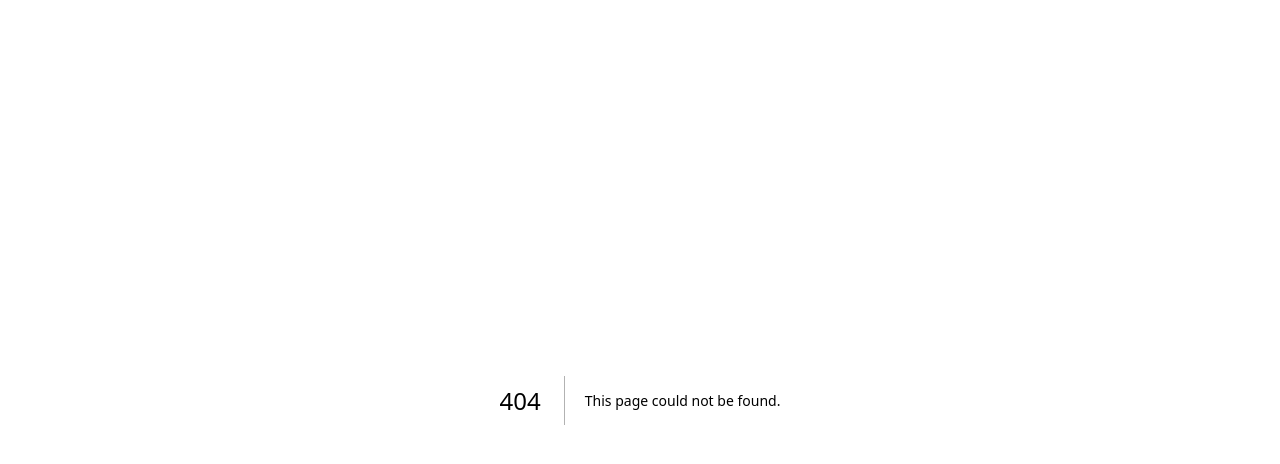
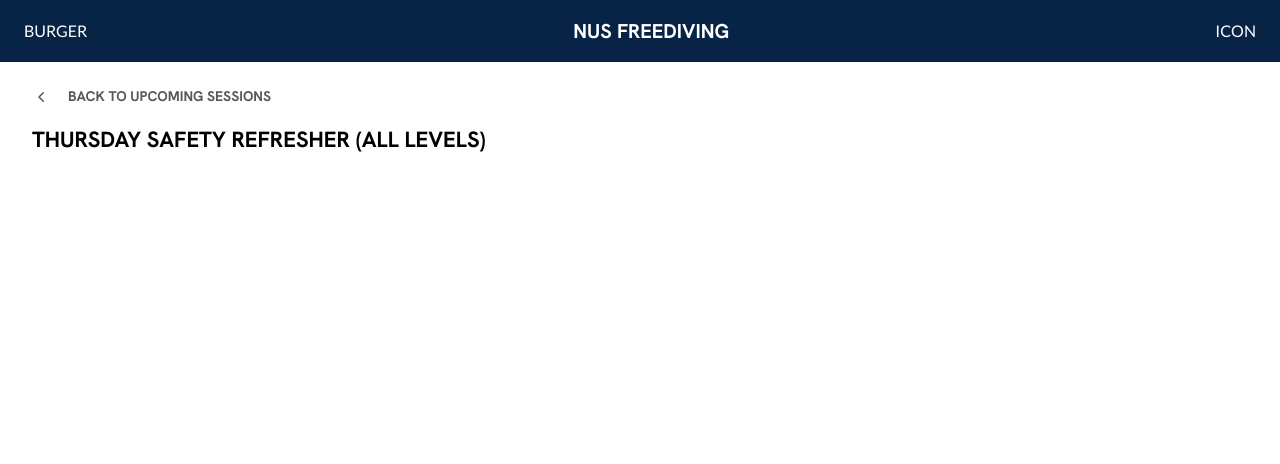
Before and after one commit to jasonchristopher21/nus-freedive-website, a Next.js app: page /sessions/1 in a window 1280 px wide. Before the commit this address had no page. Shown: the top 464 px of the page. Built offline with nearby package versions, Linux system fonts and the light colour scheme.

Commit message:
UI updates

```diff
--- /dev/null
+++ b/src/app/sessions/[id]/page.tsx
@@ -0,0 +1,31 @@
+import Image from "next/image";
+import Header from "@/app/components/common/Header";
+import SessionBox from "../SessionBox";
+import { ChevronLeftIcon } from "@heroicons/react/20/solid";
+import styles from "@/app/styles";
+
+const dummyData =
+{
+    name: "Thursday Safety Refresher (All Levels)",
+    date: "Tuesday, 15 October 2024",
+    time: "17.00 - 19.00",
+    numPax: 12,
+    levels: ["Beginner", "Intermediate", "Advanced"],
+}
+
+export default function Page() {
+    return (
+        <div>
+            <Header />
+            <div className="px-8 py-6 flex flex-col gap-4 max-w-screen-xl mx-auto">
+                <button className="flex gap-4 items-center">
+                    <ChevronLeftIcon className="h-5 text-grey-500" />
+                    <span className={`${styles.heading4} text-grey-500`}>BACK TO UPCOMING SESSIONS</span>
+                </button>
+                <span className="font-heading font-bold text-[22px]">{dummyData.name.toUpperCase()}</span>
+                {/* <div className="flex flex-col gap-4 md:grid md:grid-cols-2 lg:grid-cols-3">
+                    {dummyData.map((item) => <SessionBox props={item} />)}</div> */}
+            </div>
+        </div>
+    );
+}
--- /dev/null
+++ b/src/app/styles.ts
@@ -0,0 +1,10 @@
+const styles = {
+    "heading1": "font-heading font-bold text-[24px]",
+    "heading2": "font-heading font-bold text-[20.3px]",
+    "heading3": "font-heading font-bold text-[16.2px]",
+    "heading4": "font-heading font-bold text-[14px]",
+    // "heading5": "font-heading font-bold text-[22px]",
+
+}
+
+export default styles
```
Also changed, not shown: 1 other file (tests, documents, lock files or other folders).
